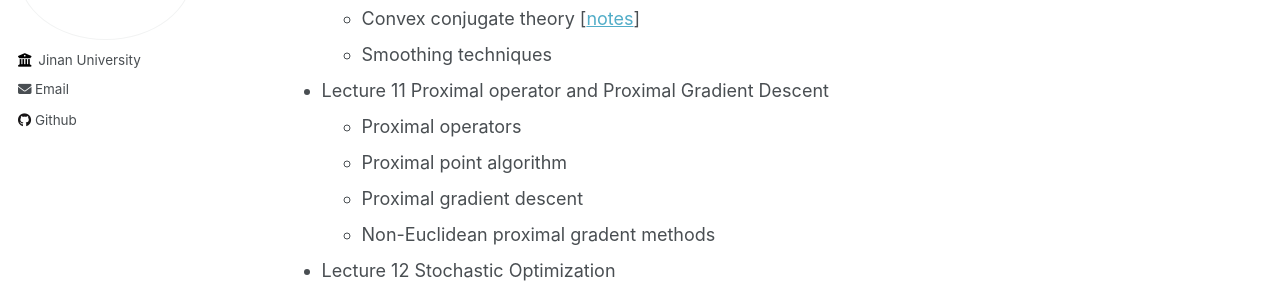
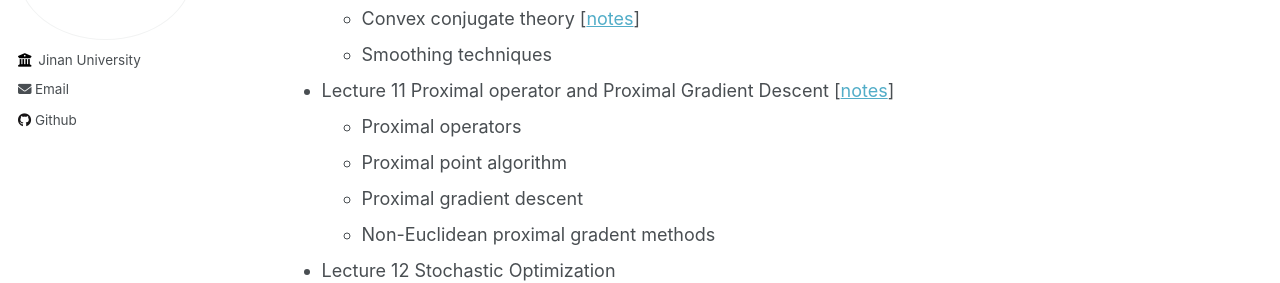
Before and after one commit to wangyuanhao/optimization_method_course_webpage, a Jekyll site: the page built from _pages/about.md, in a window 1280 px wide and 900 px high, scrolled down 3445 px. Shown: the part 180-463 px from the top of the window. Built offline with Jekyll 4.4.1, drawn with Linux system fonts in a browser that asks for light colours.

Commit message:
update lecture 12

```diff
--- a/_pages/about.md
+++ b/_pages/about.md
@@ -94,7 +94,7 @@ The materials are collected and reorganized mainly from:
   * Convex conjugate theory [[notes](../notes/lecture11.pdf)]
   * Smoothing techniques
 
-* Lecture 11 Proximal operator and Proximal Gradient Descent
+* Lecture 11 Proximal operator and Proximal Gradient Descent  [[notes](../notes/lecture12.pdf)]
   * Proximal operators
   * Proximal point algorithm
   * Proximal gradient descent
```
Also changed, not shown: 2 other files.
